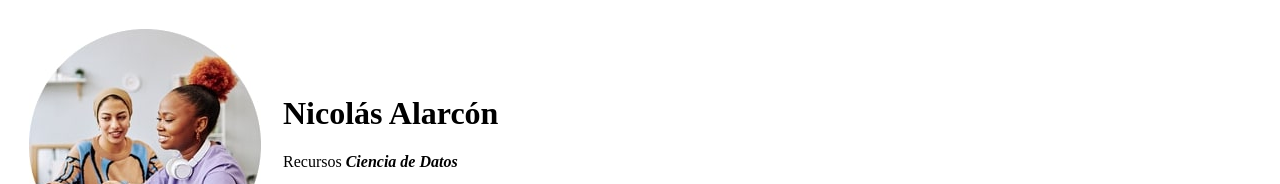
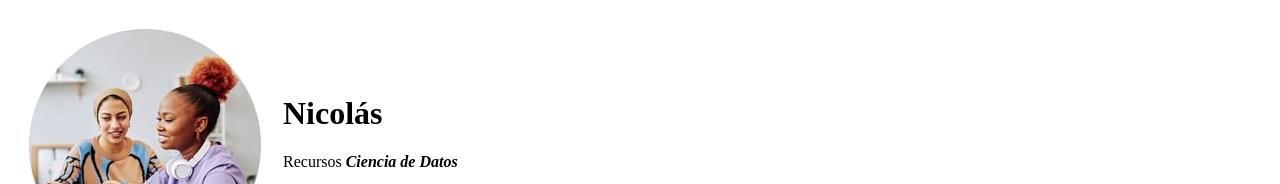
Before and after one commit to nalarcrypto/cv, a plain HTML site: page index.html in a window 1280 px wide. Shown: the top 184 px of the page. Drawn offline with Linux system fonts and the light colour scheme.

Commit message:
Update index.html

```diff
--- a/index.html
+++ b/index.html
@@ -13,7 +13,7 @@
         <img src="images/imagen-modified.jpg" alt="Angela profile picture">
       </td>
       <td>
-        <h1>Nicolás Alarcón</h1>
+        <h1>Nicolás</h1>
         <p>Recursos <em><b>Ciencia de Datos</b></em></p>
         <p><a href="#">Soy un desarrollador web de primera calidad.</a></p>
       </td>
```
